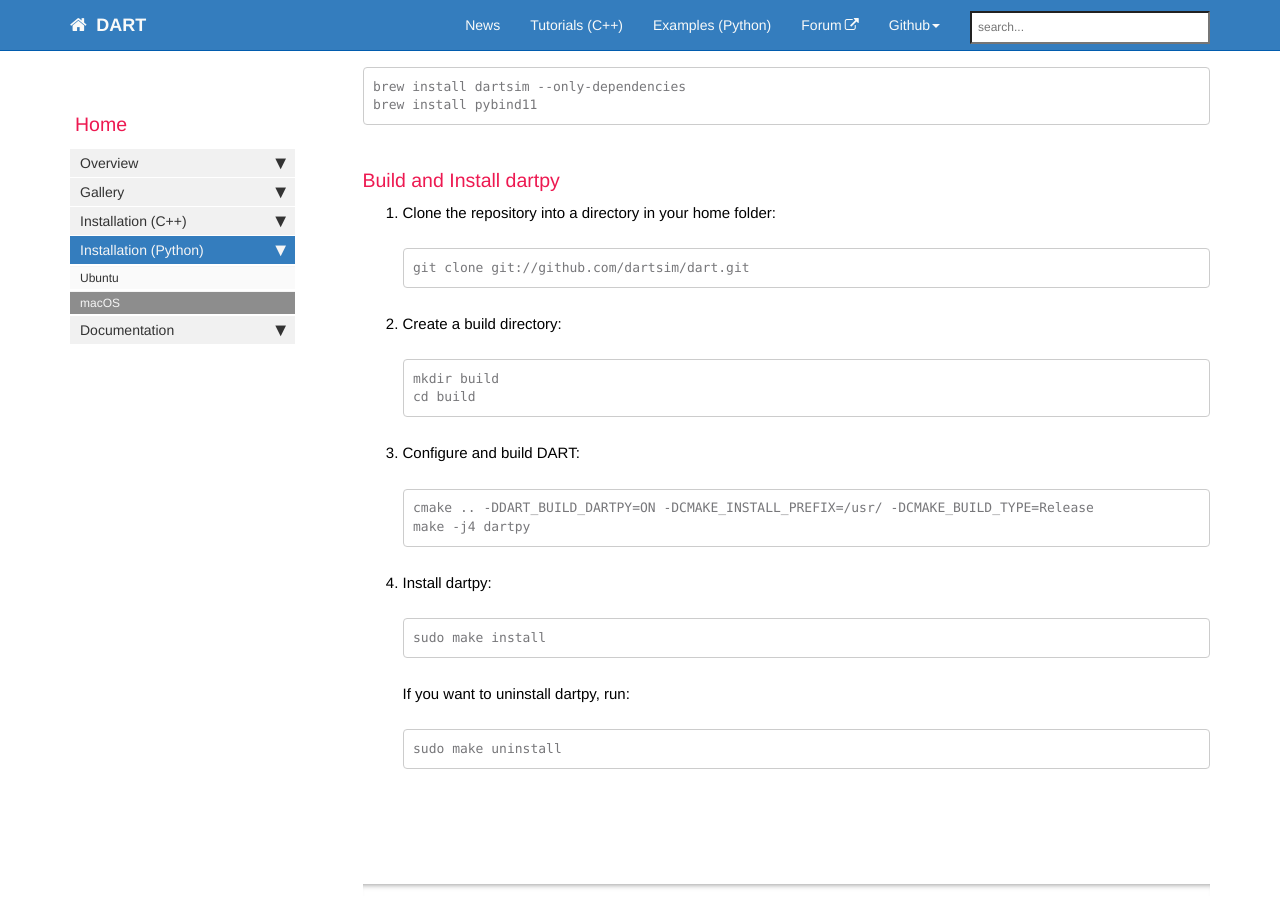
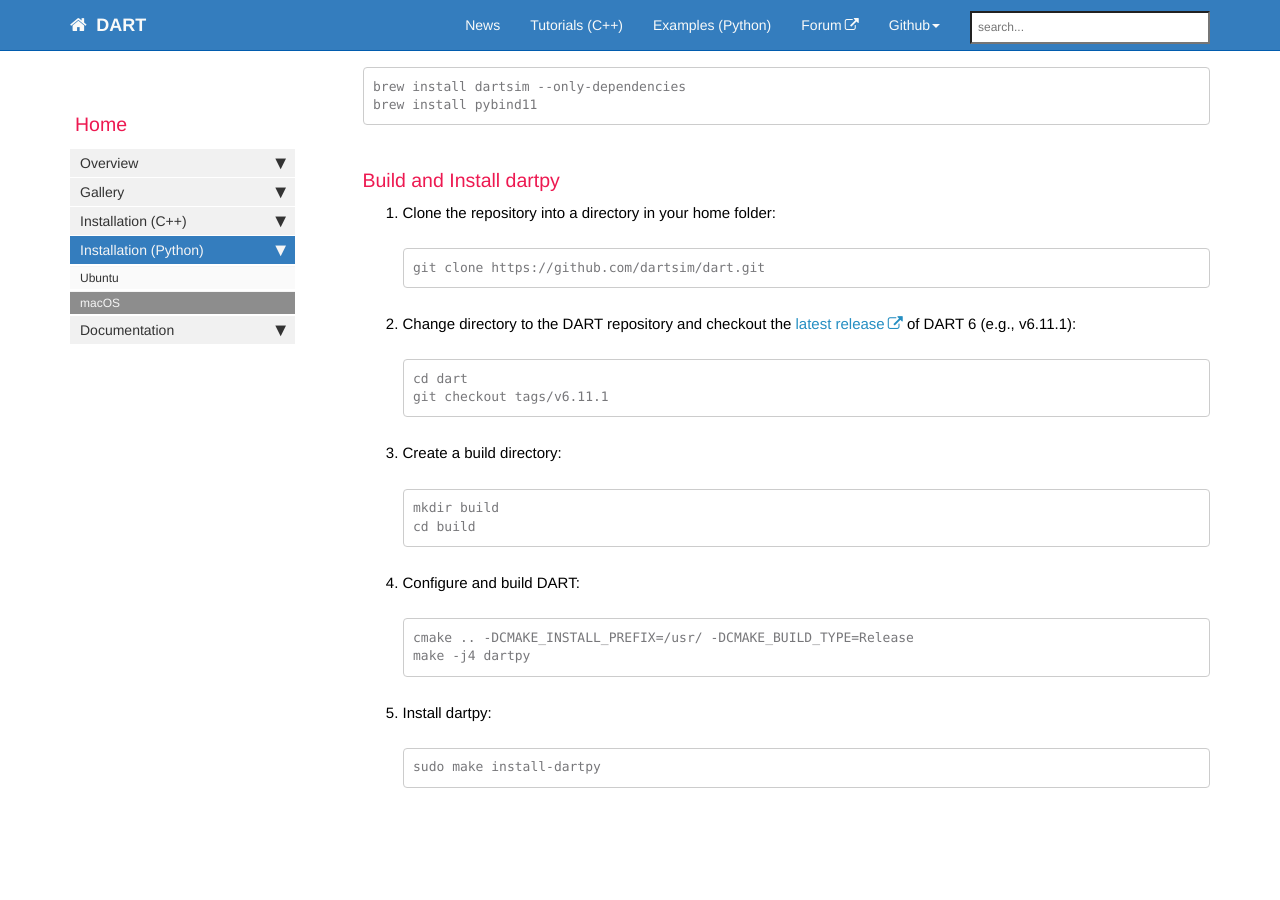
Before and after one commit to dartsim/dartsim.github.io, a Jekyll site: the page built from pages/install_dartpy_on_macos.md, in a window 1280 px wide and 900 px high, scrolled down 702 px. Built offline with Jekyll 4.4.1, drawn with Linux system fonts in a browser that asks for light colours; nearby versions of some CDN libraries; comment, search, counter and statistics services are not loaded.

Commit message:
Update install_dartpy_on_macos.md

````diff
--- a/pages/install_dartpy_on_macos.md
+++ b/pages/install_dartpy_on_macos.md
@@ -42,31 +42,32 @@
 1.  Clone the repository into a directory in your home folder:
 
     ```
-    git clone git://github.com/dartsim/dart.git
+    git clone https://github.com/dartsim/dart.git
     ```
 
-2.  Create a build directory:
+2.  Change directory to the DART repository and checkout the [latest release](https://github.com/dartsim/dart/releases) of DART 6 (e.g., v6.11.1):
+
+    ```
+    cd dart
+    git checkout tags/v6.11.1
+    ```
+
+3.  Create a build directory:
 
     ```
     mkdir build
     cd build
     ```
 
-3.  Configure and build DART:
+4.  Configure and build DART:
 
     ```
-    cmake .. -DDART_BUILD_DARTPY=ON -DCMAKE_INSTALL_PREFIX=/usr/ -DCMAKE_BUILD_TYPE=Release
+    cmake .. -DCMAKE_INSTALL_PREFIX=/usr/ -DCMAKE_BUILD_TYPE=Release
     make -j4 dartpy
     ```
 
-4.  Install dartpy:
+5.  Install dartpy:
 
     ```
-    sudo make install
+    sudo make install-dartpy
     ```
-
-    If you want to uninstall dartpy, run:
-
-    ```
-    sudo make uninstall
-    ```
````
